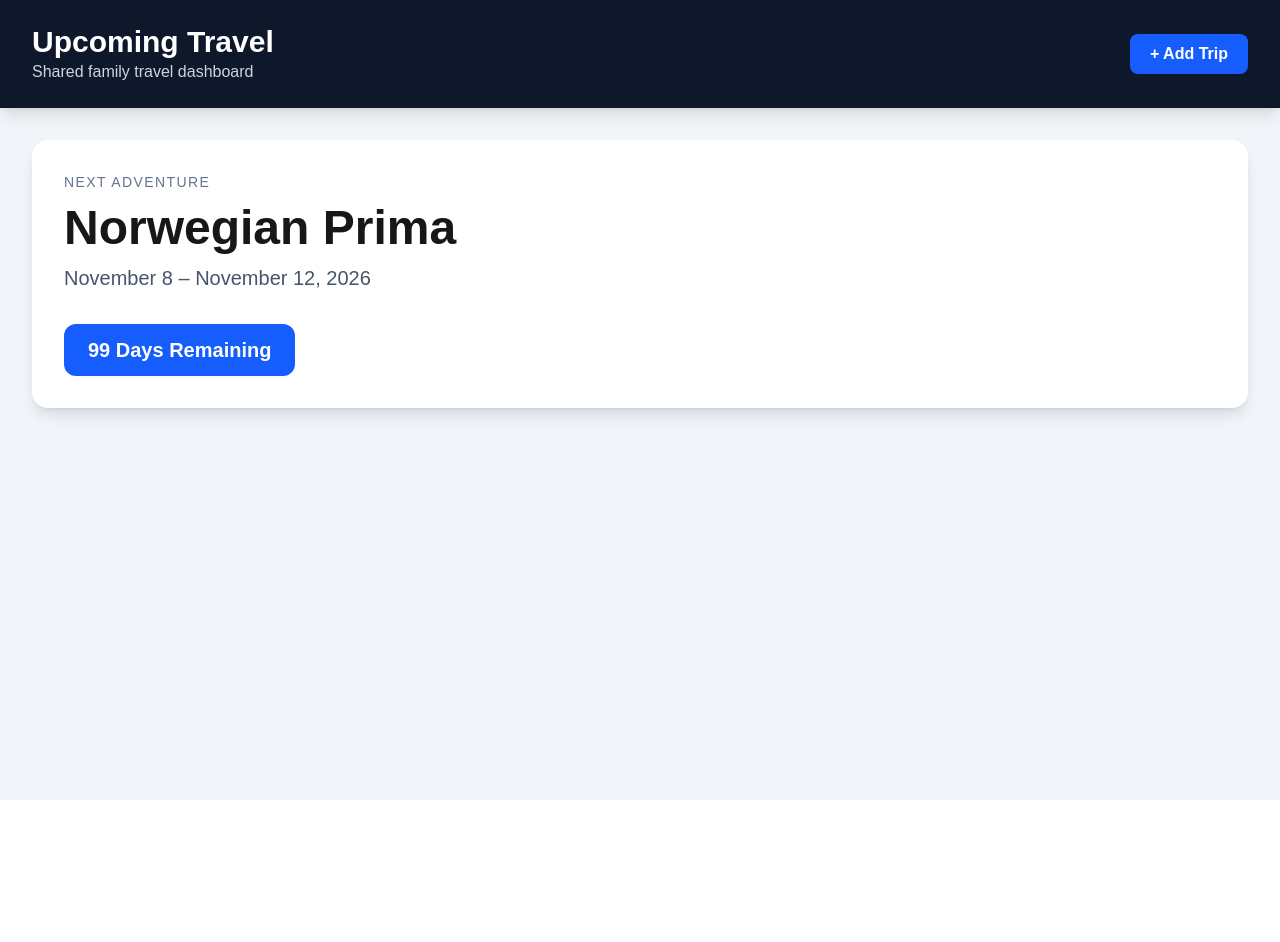
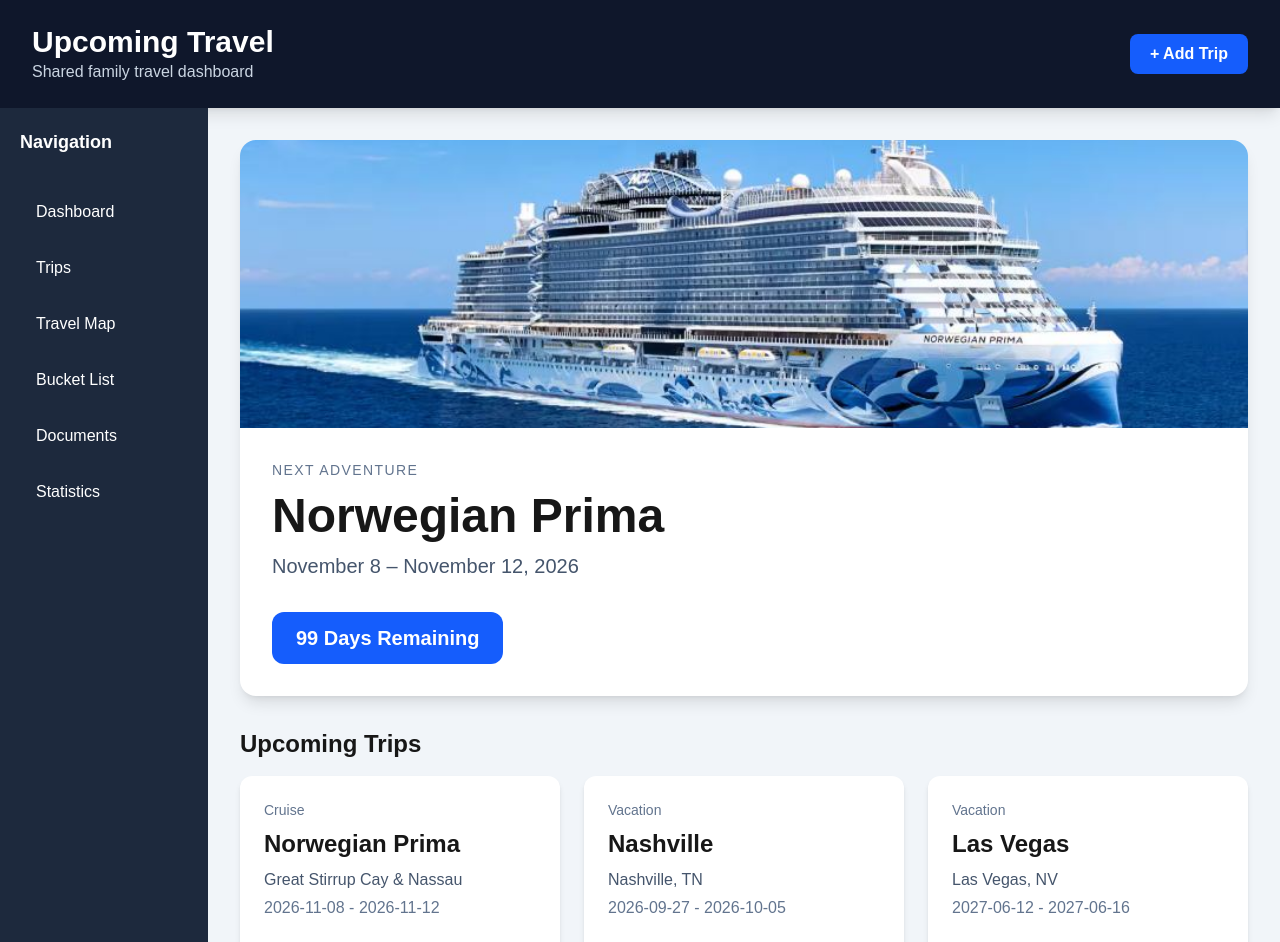
Before and after one commit to jpro71/Upcoming-Travel, a Next.js app: page / in a window 1280 px wide. Shown: the top 942 px of the page. Before the commit the page ends 800 px from the top, so only its background shows below. Built offline with nearby package versions, Linux system fonts and the light colour scheme.

Commit message:
Version 0.0.2 - Data Driven Trips

```diff
--- a/app/page.tsx
+++ b/app/page.tsx
@@ -1,26 +1,30 @@
 import Header from "@/components/Header";
+import Sidebar from "@/components/Sidebar";
+import HeroCard from "@/components/HeroCard";
+import TripCard from "@/components/TripCard";
+import { trips } from "@/data/trips";
 
 export default function Home() {
   return (
-    <main className="min-h-screen bg-slate-100">
+    <main className="bg-slate-100 min-h-screen">
       <Header />
 
-      <div className="max-w-7xl mx-auto p-8">
-        <div className="rounded-2xl bg-white shadow-lg p-8">
-          <div className="text-sm uppercase tracking-widest text-slate-500">
-            Next Adventure
-          </div>
+      <div className="flex">
+        <Sidebar />
 
-          <h2 className="text-5xl font-bold mt-3">
-            Norwegian Prima
-          </h2>
+        <div className="flex-1 p-8 space-y-8">
+          <HeroCard />
 
-          <p className="text-xl text-slate-600 mt-3">
-            November 8 – November 12, 2026
-          </p>
+          <div>
+            <h2 className="mb-4 text-2xl font-bold">
+              Upcoming Trips
+            </h2>
 
-          <div className="mt-8 inline-flex rounded-xl bg-blue-600 px-6 py-3 text-white text-xl font-semibold">
-            99 Days Remaining
+            <div className="grid grid-cols-3 gap-6">
+              {trips.map((trip) => (
+                <TripCard key={trip.id} trip={trip} />
+              ))}
+            </div>
           </div>
         </div>
       </div>
--- /dev/null
+++ b/components/HeroCard.tsx
@@ -0,0 +1,29 @@
+export default function HeroCard() {
+  return (
+    <div className="overflow-hidden rounded-2xl bg-white shadow-lg">
+      <img
+        src="/images/norwegian-prima.jpg"
+        alt="Norwegian Prima"
+        className="h-72 w-full object-cover"
+      />
+
+      <div className="p-8">
+        <div className="text-sm uppercase tracking-widest text-slate-500">
+          Next Adventure
+        </div>
+
+        <h2 className="mt-3 text-5xl font-bold">
+          Norwegian Prima
+        </h2>
+
+        <p className="mt-3 text-xl text-slate-600">
+          November 8 – November 12, 2026
+        </p>
+
+        <div className="mt-8 inline-flex rounded-xl bg-blue-600 px-6 py-3 text-white text-xl font-semibold">
+          99 Days Remaining
+        </div>
+      </div>
+    </div>
+  );
+}
--- /dev/null
+++ b/components/Sidebar.tsx
@@ -0,0 +1,35 @@
+export default function Sidebar() {
+  return (
+    <aside className="w-52 bg-slate-800 text-white min-h-screen">
+      <div className="p-5">
+        <h2 className="mb-8 text-lg font-bold">Navigation</h2>
+
+        <nav className="space-y-2">
+          <button className="w-full rounded-lg px-4 py-3 text-left hover:bg-slate-700">
+            Dashboard
+          </button>
+
+          <button className="w-full rounded-lg px-4 py-3 text-left hover:bg-slate-700">
+            Trips
+          </button>
+
+          <button className="w-full rounded-lg px-4 py-3 text-left hover:bg-slate-700">
+            Travel Map
+          </button>
+
+          <button className="w-full rounded-lg px-4 py-3 text-left hover:bg-slate-700">
+            Bucket List
+          </button>
+
+          <button className="w-full rounded-lg px-4 py-3 text-left hover:bg-slate-700">
+            Documents
+          </button>
+
+          <button className="w-full rounded-lg px-4 py-3 text-left hover:bg-slate-700">
+            Statistics
+          </button>
+        </nav>
+      </div>
+    </aside>
+  );
+}
--- /dev/null
+++ b/components/TripCard.tsx
@@ -0,0 +1,34 @@
+type Trip = {
+  title: string;
+  type: string;
+  destination: string;
+  startDate: string;
+  endDate: string;
+  status: string;
+};
+
+export default function TripCard({ trip }: { trip: Trip }) {
+  return (
+    <div className="rounded-xl bg-white shadow-md p-6 hover:shadow-lg transition">
+      <div className="text-sm text-slate-500">
+        {trip.type}
+      </div>
+
+      <h3 className="mt-2 text-2xl font-bold">
+        {trip.title}
+      </h3>
+
+      <p className="mt-2 text-slate-600">
+        {trip.destination}
+      </p>
+
+      <p className="mt-1 text-slate-500">
+        {trip.startDate} - {trip.endDate}
+      </p>
+
+      <div className="mt-6 inline-block rounded-lg bg-green-100 px-3 py-2 font-semibold text-green-700">
+        {trip.status}
+      </div>
+    </div>
+  );
+}
--- /dev/null
+++ b/data/trips.ts
@@ -0,0 +1,42 @@
+export const trips = [
+  {
+    id: 1,
+    title: "Norwegian Prima",
+    type: "Cruise",
+    destination: "Great Stirrup Cay & Nassau",
+    startDate: "2026-11-08",
+    endDate: "2026-11-12",
+    status: "Booked",
+    image: "/images/norwegian-prima.jpg",
+    airline: "",
+    hotel: "",
+    notes: "",
+  },
+  {
+    id: 2,
+    title: "Nashville",
+    type: "Vacation",
+    destination: "Nashville, TN",
+    startDate: "2026-09-27",
+    endDate: "2026-10-05",
+    status: "Booked",
+    image: "",
+    airline: "Southwest",
+    hotel: "",
+    notes: "",
+  },
+  ,
+  {
+    id: 3,
+    title: "Las Vegas",
+    type: "Vacation",
+    destination: "Las Vegas, NV",
+    startDate: "2027-06-12",
+    endDate: "2027-06-16",
+    status: "Planning",
+    image: "",
+    airline: "Southwest",
+    hotel: "Aria",
+    notes: "",
+  }
+];
```
Also changed, not shown: public/images/norwegian-prima.jpg (added).
